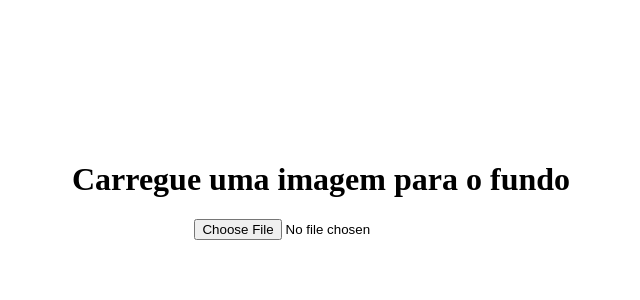
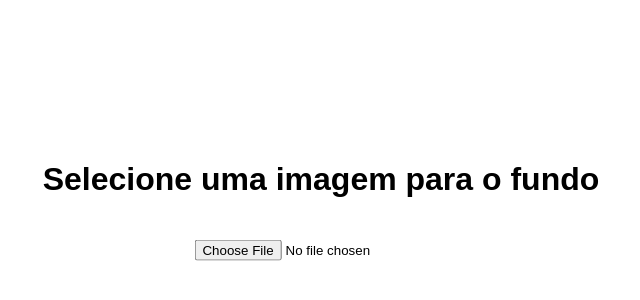
Before and after one commit to maviramos/html24, a plain HTML site: page index.html in a window 1280 px wide. Shown: the part 200-500 px from the top of the page, without its empty margins (319-959 px from the left). Drawn offline with Linux system fonts and the light colour scheme.

Commit message:
correção

```diff
--- a/index.html
+++ b/index.html
@@ -5,39 +5,50 @@
     <meta name="viewport" content="width=device-width, initial-scale=1.0">
     <title>Upload de Imagem como Fundo</title>
     <style>
-        body {
+        html, body {
             margin: 0;
             padding: 0;
-            height: 100vh;
+            height: 100%;
+            width: 100%;
             background-size: cover;
             background-position: center;
-            display: flex;
-            justify-content: center;
-            align-items: center;
+            background-repeat: no-repeat;
+            font-family: Arial, sans-serif;
         }
+
         .upload-container {
+            position: absolute;
+            top: 50%;
+            left: 50%;
+            transform: translate(-50%, -50%);
+            background-color: rgba(255, 255, 255, 0.8);
+            padding: 20px;
+            border-radius: 10px;
             text-align: center;
+            z-index: 1;
         }
+
         input[type="file"] {
-            display: block;
-            margin: 20px auto;
+            margin-top: 20px;
         }
     </style>
 </head>
 <body>
     <div class="upload-container">
-        <h1>Carregue uma imagem para o fundo</h1>
-        <input type="file" id="imageUpload" accept="image/*">
+        <h1>Selecione uma imagem para o fundo</h1>
+        <input type="file" id="upload" accept="image/*">
     </div>
 
     <script>
-        document.getElementById('imageUpload').addEventListener('change', function(event) {
+        document.getElementById('upload').addEventListener('change', function(event) {
             const file = event.target.files[0];
             if (file) {
                 const reader = new FileReader();
                 reader.onload = function(e) {
-                    document.body.style.backgroundImage = url(${e.target.result});
-                }
+                    document.body.style.backgroundImage = 'url("' + e.target.result + '")';
+                    document.body.style.backgroundSize = 'cover';
+                    document.body.style.backgroundPosition = 'center';
+                };
                 reader.readAsDataURL(file);
             }
         });
```
